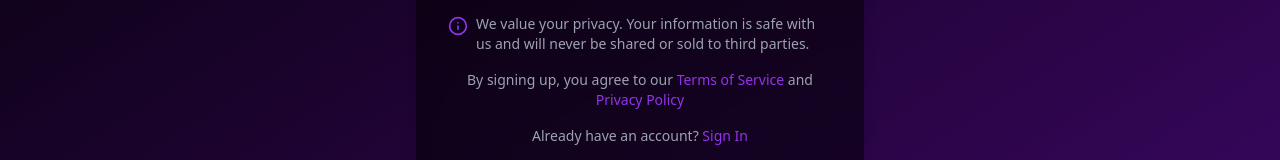
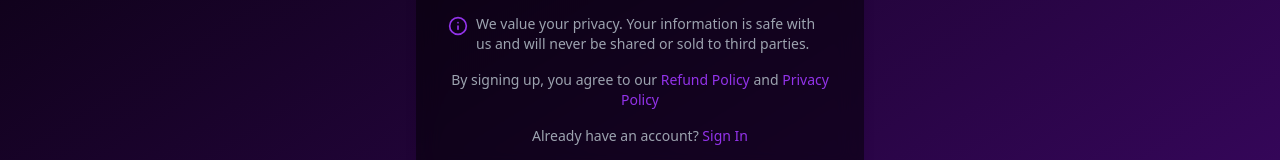
Before and after one commit to AtharvaPanegai/garuda-ui, a React (Vite) app: page /signup in a window 1280 px wide. Shown: the part 452-612 px from the top of the page. Built offline with nearby package versions, Linux system fonts and the light colour scheme; no server answers.

Commit message:
removing terms link from app

```diff
--- a/src/Components/ContactUsPageComponent/index.jsx
+++ b/src/Components/ContactUsPageComponent/index.jsx
@@ -176,7 +176,7 @@ export default function ContactUsPageComponent() {
             <a href='/privacy' className='text-sm hover:text-[#9333EA]'>
               Privacy
             </a>
-            <a href='/terms' className='text-sm hover:text-[#9333EA]'>
+            <a href='/refunds' className='text-sm hover:text-[#9333EA]'>
               Refunds
             </a>
           </nav>
--- a/src/Components/SignUpPageComponent/index.jsx
+++ b/src/Components/SignUpPageComponent/index.jsx
@@ -300,8 +300,8 @@ export default function SignUp() {
           </div>
           <p className='mt-4 text-sm text-gray-400 text-center'>
             By signing up, you agree to our{" "}
-            <a href='/terms' className='text-[#9333EA] hover:underline'>
-              Terms of Service
+            <a href='/refunds' className='text-[#9333EA] hover:underline'>
+              Refund Policy
             </a>{" "}
             and{" "}
             <a href='/privacy' className='text-[#9333EA] hover:underline'>
```
